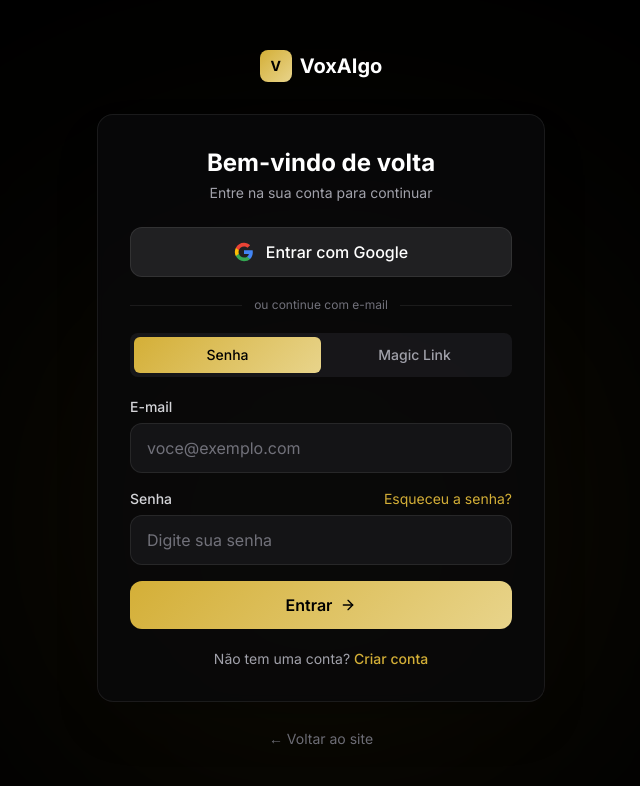
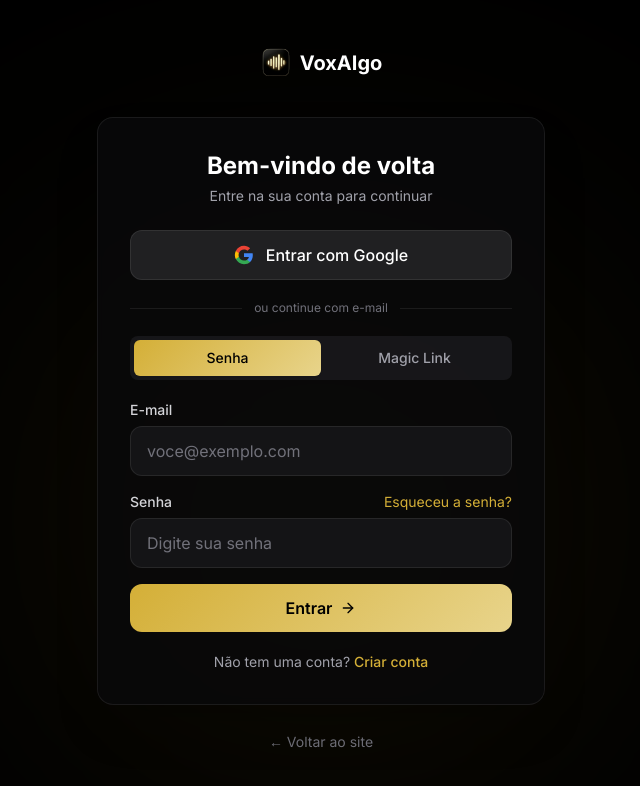
Before and after one commit to robbolivercreates/vibeflow-landing-page, a Next.js app: page /login in a window 1280 px wide. Shown: the top 786 px of the page, without its empty margins (319-959 px from the left). Built offline with nearby package versions, Linux system fonts and the light colour scheme.

Commit message:
feat(login): use official logo instead of text placeholder

```diff
--- a/app/login/page.tsx
+++ b/app/login/page.tsx
@@ -156,8 +156,8 @@
         {/* Logo */}
         <div className="text-center mb-8">
           <Link href="/" className="inline-flex items-center gap-2">
-            <div className="w-8 h-8 rounded-lg bg-vox-gold flex items-center justify-center">
-              <span className="text-black font-bold text-sm">V</span>
+            <div className="w-8 h-8 relative">
+              <img src="/logo.png" alt="VoxAIgo Logo" className="w-full h-full object-contain" />
             </div>
             <span className="text-white font-bold text-xl">VoxAIgo</span>
           </Link>
```
